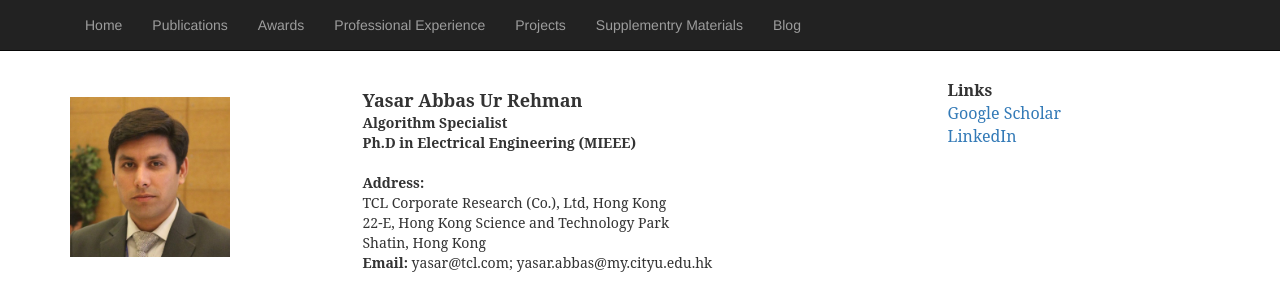
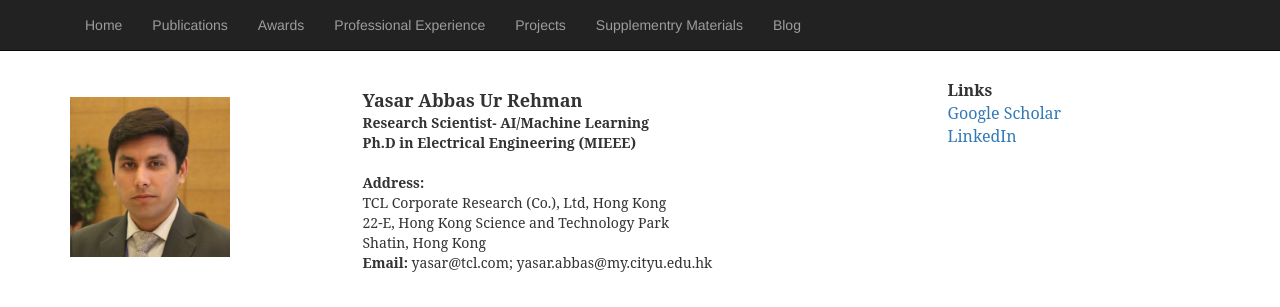
Before and after one commit to yasar-rehman/yasar, a Jekyll site: the page built from index.html, in a window 1280 px wide. Shown: the top 307 px of the page. Built offline with Jekyll 4.4.1, drawn with Linux system fonts in a browser that asks for light colours; some web fonts are replaced.

Commit message:
Update index.html

```diff
--- a/index.html
+++ b/index.html
@@ -12,7 +12,7 @@ title: yasar
 			</div>
 			<div class=col-md-6 pull-right">
 			        <div style="margin-top:3%; font-family: 'Serif', Times New Roman; font-size: 18px;"><b>Yasar Abbas Ur Rehman</b></div>
-			     	<div style="text-align:justify; font-family: 'Serif', Times New Roman; font-size:16x;"><b>Algorithm Specialist</b></div>
+			     	<div style="text-align:justify; font-family: 'Serif', Times New Roman; font-size:16x;"><b>Research Scientist- AI/Machine Learning</b></div>
 				<div style="text-align:justify; font-family: 'Serif', Times New Roman; font-size:16x;"><b>Ph.D in Electrical Engineering (MIEEE)</b></div><br>
                 		<div style="text-align:justify;font-family: 'Serif', Times New Roman; font-size: 16x;">
 				<p>
```
